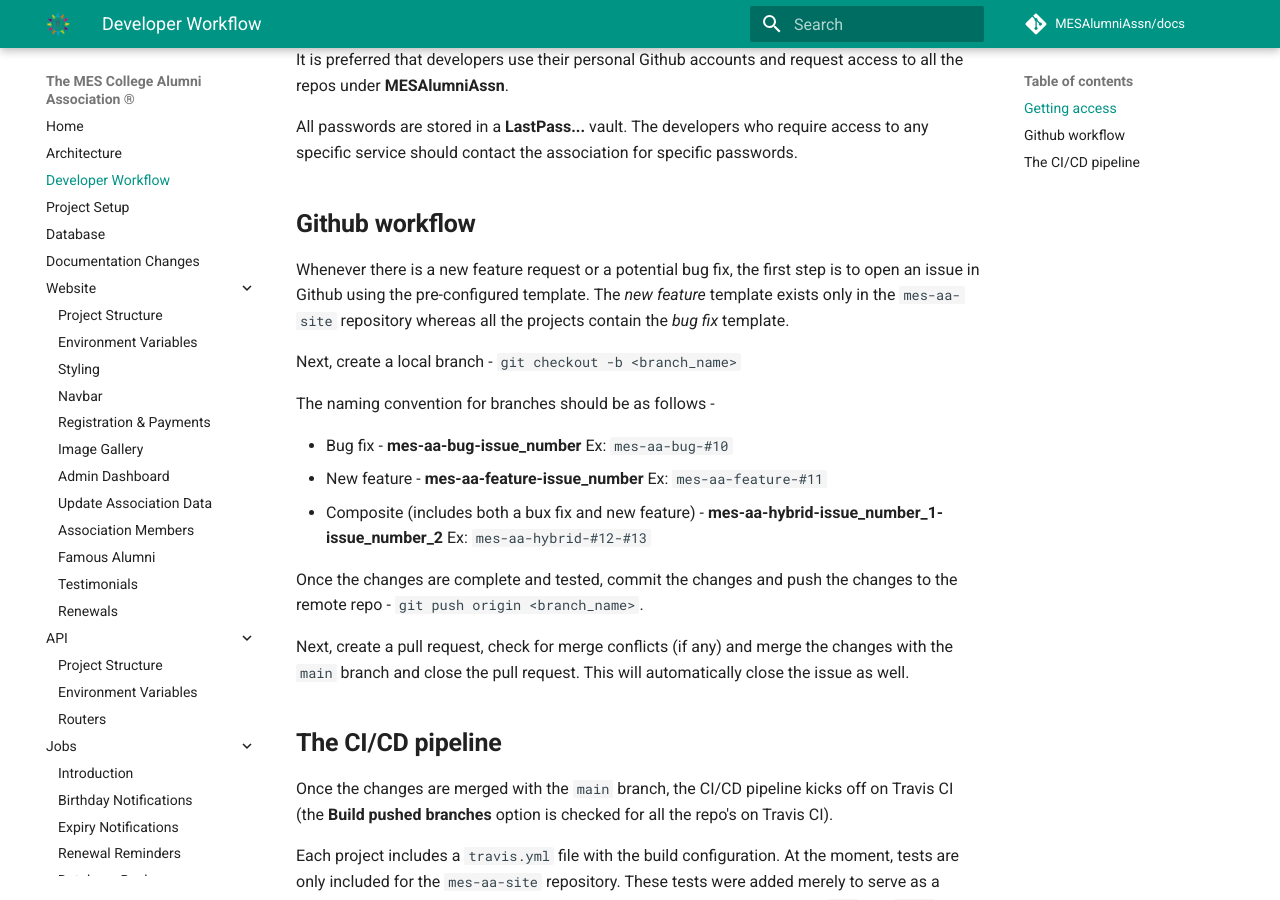
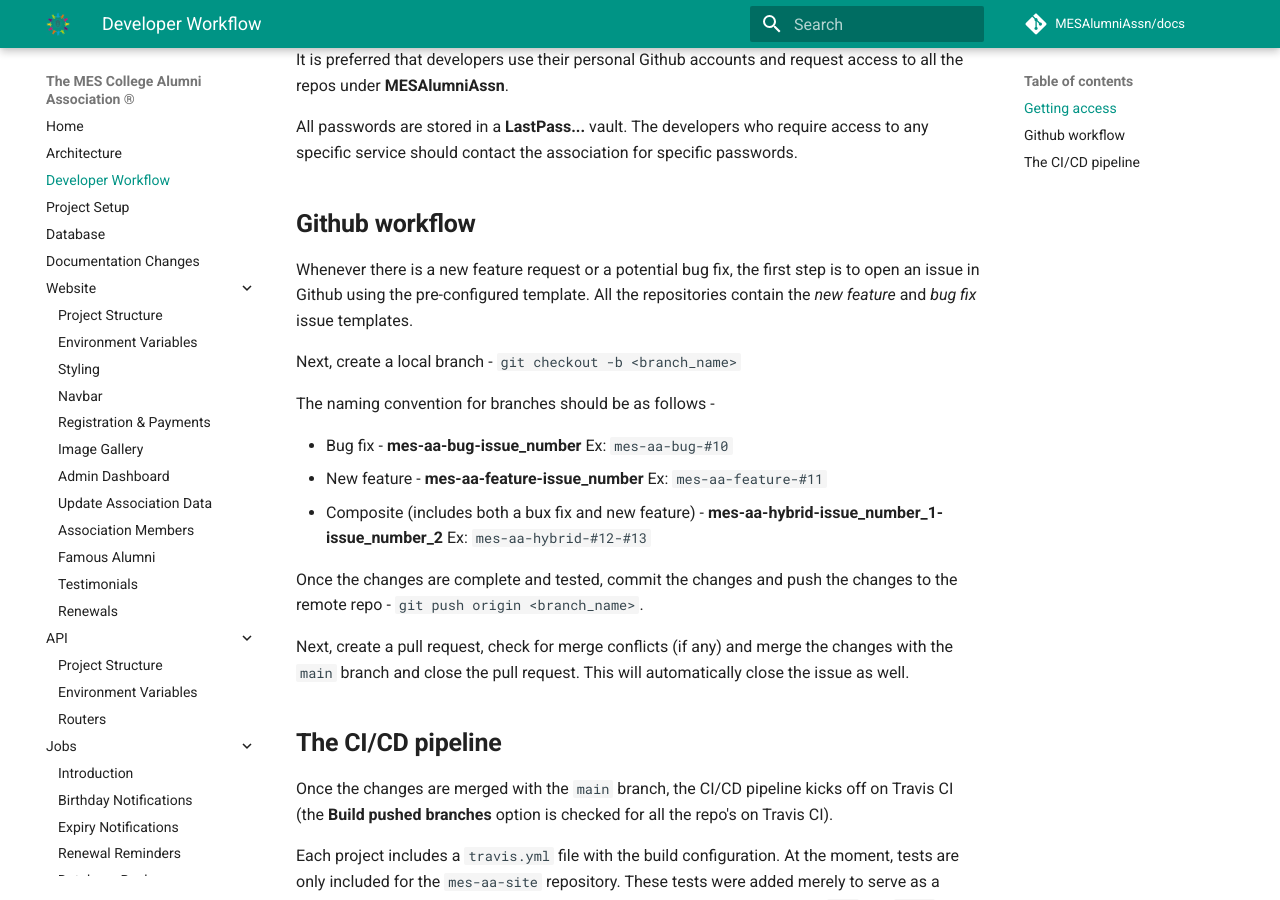
Before and after one commit to MESAlumniAssn/docs, an MkDocs documentation site: the page built from docs/workflow.md, in a window 1280 px wide and 900 px high, scrolled down 393 px. Built offline with MkDocs 1.6.1 and Material for MkDocs 9.7.7, drawn with Linux system fonts in a browser that asks for light colours; comment, search, counter and statistics services are not loaded.

Commit message:
Updated the issue template documentation

```diff
--- a/docs/workflow.md
+++ b/docs/workflow.md
@@ -12,7 +12,7 @@ All passwords are stored in a **LastPass...** vault. The developers who require
 
 ## **Github workflow**
 
-Whenever there is a new feature request or a potential bug fix, the first step is to open an issue in Github using the pre-configured template. The _new feature_ template exists only in the `mes-aa-site` repository whereas all the projects contain the _bug fix_ template.
+Whenever there is a new feature request or a potential bug fix, the first step is to open an issue in Github using the pre-configured template. All the repositories contain the _new feature_ and _bug fix_ issue templates.
 
 Next, create a local branch - `git checkout -b <branch_name>`
 
```
